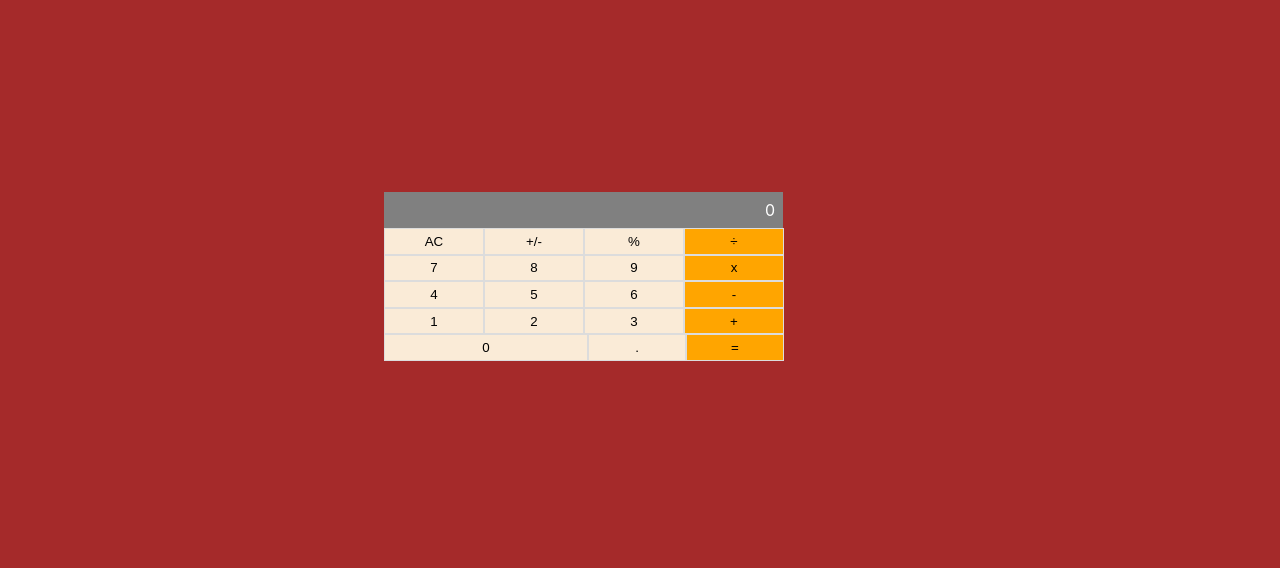
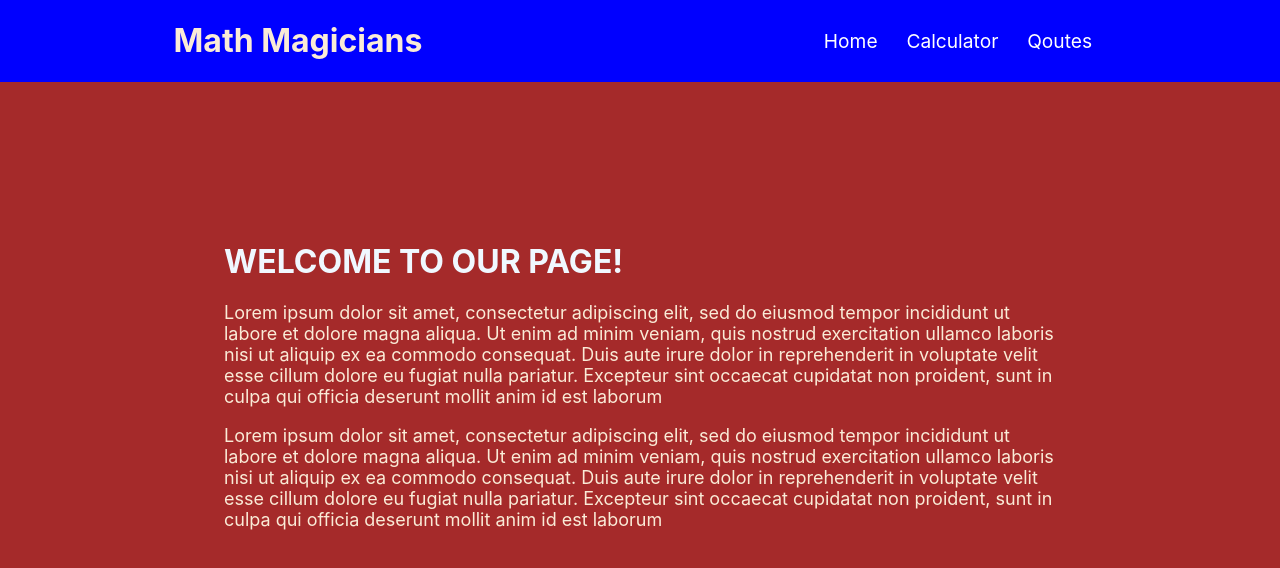
Before and after one commit to aneallaryea100/Math-Magicians, a React (Create React App) app: page / in a window 1280 px wide. Shown: the top 568 px of the page. Built offline with nearby package versions, Linux system fonts and the light colour scheme.

Commit message:
routing and navigation

```diff
--- a/package.json
+++ b/package.json
@@ -10,6 +10,7 @@
     "big.js": "^6.2.1",
     "react": "^18.2.0",
     "react-dom": "^18.2.0",
+    "react-router-dom": "^6.3.0",
     "react-scripts": "5.0.1",
     "web-vitals": "^2.1.4"
   },
--- a/src/App.js
+++ b/src/App.js
@@ -1,17 +1,21 @@
 import React from 'react';
+import { Routes, Route } from 'react-router-dom';
 import Calculator from './component/calculator';
+import NavBar from './component/NavBar';
+import Home from './component/Home';
+import Qoutes from './component/Qoutes';
 
-class App extends React.Component {
-  constructor(props) {
-    super(props);
-    this.state = {};
-  }
-
-  render() {
-    return (
-      <Calculator />
-    );
-  }
+function App() {
+  return (
+    <>
+      <NavBar />
+      <Routes>
+        <Route path="/" element={<Home />} />
+        <Route path="/Calculator" element={<Calculator />} />
+        <Route path="/Qoutes" element={<Qoutes />} />
+      </Routes>
+    </>
+  );
 }
 
 export default App;
--- /dev/null
+++ b/src/component/Home.js
@@ -0,0 +1,32 @@
+import React from 'react';
+import './home.css';
+
+function Home() {
+  return (
+    <div className="containerHold">
+      <h1 className="titleHead">WELCOME TO OUR PAGE!</h1>
+      <p className="paragraph">
+        Lorem ipsum dolor sit amet, consectetur adipiscing elit,
+        sed do eiusmod tempor incididunt ut labore et dolore magna aliqua.
+        Ut enim ad minim veniam, quis nostrud exercitation ullamco laboris nisi
+        ut aliquip ex ea commodo consequat. Duis aute irure dolor
+        in reprehenderit in voluptate velit esse cillum
+        dolore eu fugiat nulla pariatur. Excepteur sint
+        occaecat cupidatat non proident, sunt in culpa qui
+        officia deserunt mollit anim id est laborum
+      </p>
+      <p className="paragraph">
+        Lorem ipsum dolor sit amet, consectetur adipiscing elit,
+        sed do eiusmod tempor incididunt ut labore et dolore magna aliqua.
+        Ut enim ad minim veniam, quis nostrud exercitation ullamco laboris nisi
+        ut aliquip ex ea commodo consequat. Duis aute irure dolor
+        in reprehenderit in voluptate velit esse cillum
+        dolore eu fugiat nulla pariatur. Excepteur sint
+        occaecat cupidatat non proident, sunt in culpa qui
+        officia deserunt mollit anim id est laborum
+      </p>
+    </div>
+  );
+}
+
+export default Home;
--- /dev/null
+++ b/src/component/NavBar.js
@@ -0,0 +1,17 @@
+/* eslint-disable react/function-component-definition */
+import React from 'react';
+import './navbar.css';
+import { NavLink } from 'react-router-dom';
+
+const NavBar = () => (
+  <div className="navholder">
+    <h1 className="headText">Math Magicians</h1>
+    <ul className="ulTag">
+      <NavLink to="/" className="nav">Home</NavLink>
+      <NavLink to="/calculator" className="nav">Calculator</NavLink>
+      <NavLink to="/Qoutes" className="nav">Qoutes</NavLink>
+    </ul>
+  </div>
+);
+
+export default NavBar;
--- /dev/null
+++ b/src/component/Qoutes.js
@@ -0,0 +1,17 @@
+import React from 'react';
+import './qoutes.css';
+
+function Qoutes() {
+  return (
+    <div>
+      <p className="mainText">
+        Without mathematics, there’s nothing you can do.
+        Everything around you is mathematics.
+        Everything around you is numbers.
+        — Shakuntala Devi, Indian writer and mental calculator
+      </p>
+    </div>
+  );
+}
+
+export default Qoutes;
--- a/src/component/calculator.css
+++ b/src/component/calculator.css
@@ -1,12 +1,21 @@
 body {
   background-color: brown;
+}
+
+.overall{
+  display: flex;
+  justify-content: space-around;
+}
+
+.headTexts{
+  color: antiquewhite;
 }
 
 .mainContainer {
   display: flex;
   flex-direction: column;
-  margin: 15% 30%;
-  width: 40%;
+  /* margin: 15% 30%; */
+  width: 30%;
 }
 
 .fox {
@@ -14,7 +23,7 @@ body {
 }
 
 .inputResult {
-  width: 23.95rem;
+  width: 38.95rem;
   padding: 0.5rem;
   background-color: gray;
   color: white;
@@ -51,7 +60,8 @@ input[type="text"]::placeholder {
 }
 
 .calculateDiv {
-  width: 25rem;
+  width: 40rem;
+  margin: 5rem 2rem 5rem 0rem;
 }
 
 .pressValue .dot {
@@ -59,5 +69,5 @@ input[type="text"]::placeholder {
 }
 
 .pressValue .equalto {
-  width: 24.5%;
+  width: 25.6%;
 }
--- a/src/component/calculator.js
+++ b/src/component/calculator.js
@@ -11,6 +11,8 @@ const Calculator = () => {
   };
 
   return (
+    <div className="overall">
+      <h1 className="headTexts">Let do some Maths</h1>
       <div className="mainContainer">
         <div className="calculateDiv">
           <div>
@@ -49,6 +51,7 @@ const Calculator = () => {
           </div>
         </div>
       </div>
+    </div>
   );
 };
 
--- /dev/null
+++ b/src/component/home.css
@@ -0,0 +1,12 @@
+.containerHold{
+    margin: 10rem 14rem;
+}
+
+.titleHead{
+    color:aliceblue;
+}
+
+.paragraph{
+    font-size: large;
+    color: antiquewhite;
+}
--- /dev/null
+++ b/src/component/navbar.css
@@ -0,0 +1,24 @@
+.navholder{
+    display: flex;
+    justify-content: space-around;
+    align-items: center;
+    background-color: blue;
+}
+
+.headText{
+    color: antiquewhite;
+}
+
+ul{
+    list-style-type: none;
+    display: flex;
+    justify-content: space-around;
+    align-items: center;
+}
+
+.ulTag .nav {
+    margin: 0rem 0.9rem;
+    text-decoration: none;
+    font-size: larger;
+    color: white;
+}
--- /dev/null
+++ b/src/component/qoutes.css
@@ -0,0 +1,6 @@
+.mainText{
+    color: antiquewhite;
+    font-size: larger;
+    margin: 10rem 15rem;
+    font-weight: 600;
+}
--- a/src/index.js
+++ b/src/index.js
@@ -1,12 +1,15 @@
 import React from 'react';
 import ReactDOM from 'react-dom/client';
+import { BrowserRouter } from 'react-router-dom';
 import './index.css';
 import App from './App';
 
 const root = ReactDOM.createRoot(document.getElementById('root'));
 root.render(
   <React.StrictMode>
-    <App />
+    <BrowserRouter>
+      <App />
+    </BrowserRouter>
   </React.StrictMode>,
 );
 
```
Also changed, not shown: 1 other file (tests, documents, lock files or other folders). Lines whose indentation alone changed are shown as unchanged.
